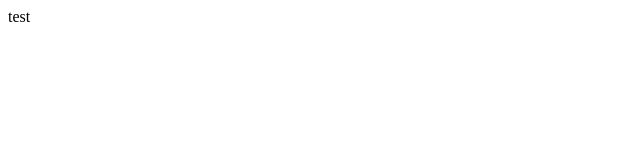
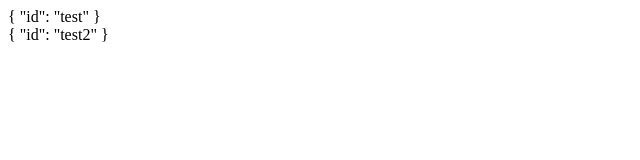
Before and after one commit to danielkasperczyk/vue-virtualizer, a Vue app: page / in a window 1280 px wide. Shown: the top 160 px of the page, without its empty margins (0-640 px from the left). Built offline with nearby package versions, Linux system fonts and the light colour scheme.

Commit message:
accept items as a prop, simple test to cover display

```diff
--- a/src/App.vue
+++ b/src/App.vue
@@ -1,9 +1,11 @@
 <script setup lang="ts">
 import VirtualList from "@/src/components/VirtualList.vue";
+
+const items = [{ id: "test" }, { id: "test2" }];
 </script>
 
 <template>
-  <VirtualList />
+  <VirtualList :items="items" />
 </template>
 
 <style></style>
--- a/src/components/VirtualList.vue
+++ b/src/components/VirtualList.vue
@@ -1,5 +1,11 @@
 <template>
-  <component :is="tag" class="virtual-list">test</component>
+  <component :is="tag" class="virtual-list">
+    <template v-for="item in items" :key="item">
+      <slot name="item" v-bind="{ item }">
+        <div class="virtual-list__item">{{ item }}</div>
+      </slot>
+    </template>
+  </component>
 </template>
 <script lang="ts">
 import { PropType, defineComponent } from "vue";
@@ -7,11 +13,16 @@ import { PropType, defineComponent } from "vue";
 type VirtualListTags = "div" | "ul";
 const supportedTags: VirtualListTags[] = ["div", "ul"];
 
+type VirtualListItemTags = "div";
+const supportedItemTags: VirtualListItemTags[] = ["div"];
+
+type VirtualListItem = Record<string, any> & { id: string | number };
+
 export default defineComponent({
   name: "VirtualList",
   props: {
     items: {
-      type: Array as PropType<unknown[]>,
+      type: Array as PropType<VirtualListItem[]>,
       required: true,
     },
     tag: {
@@ -19,6 +30,16 @@ export default defineComponent({
       default: "div",
       validator: (tag: VirtualListTags) => supportedTags.includes(tag),
     },
+    itemTag: {
+      type: String as PropType<VirtualListItemTags>,
+      default: "div",
+      validator: (tag: VirtualListItemTags) => supportedItemTags.includes(tag),
+    },
   },
 });
 </script>
+<style scoped>
+.virtual-list {
+  overflow-y: scroll;
+}
+</style>
```
Also changed, not shown: 1 other file (tests, documents, lock files or other folders).
